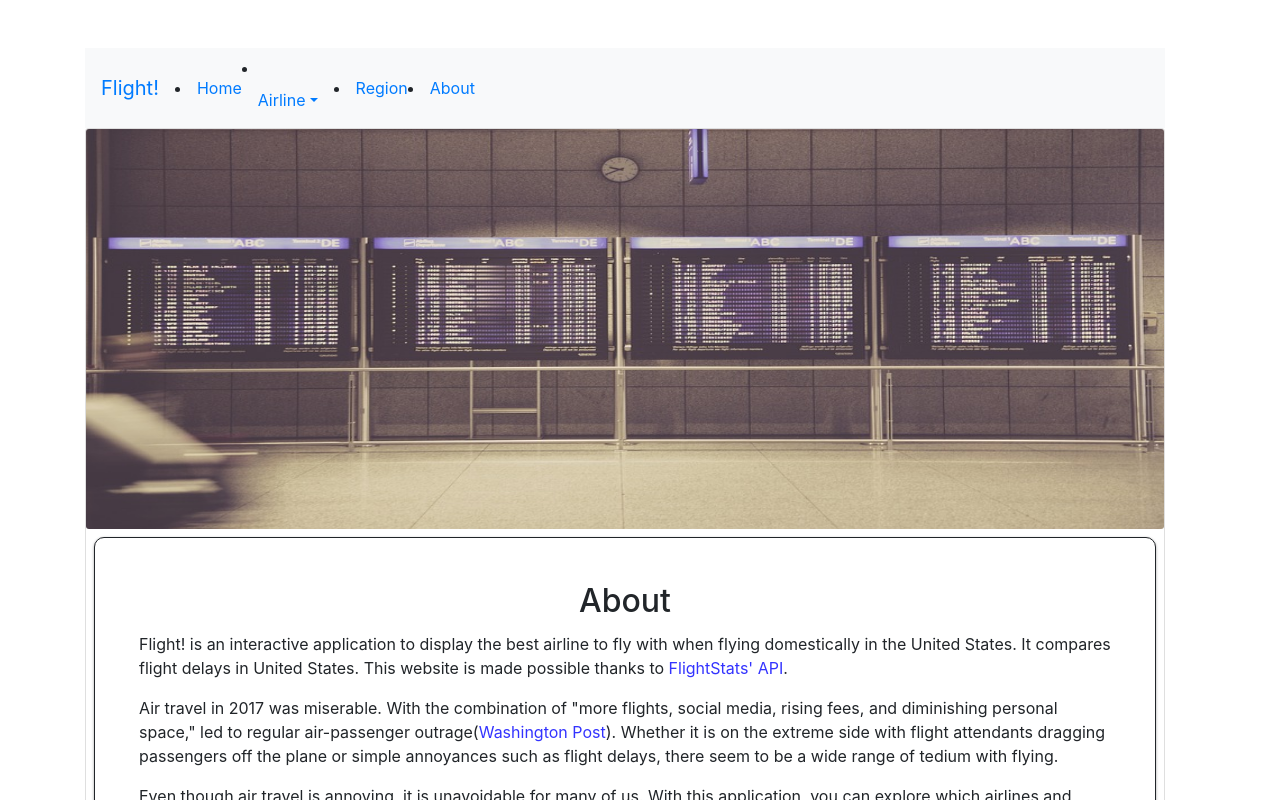
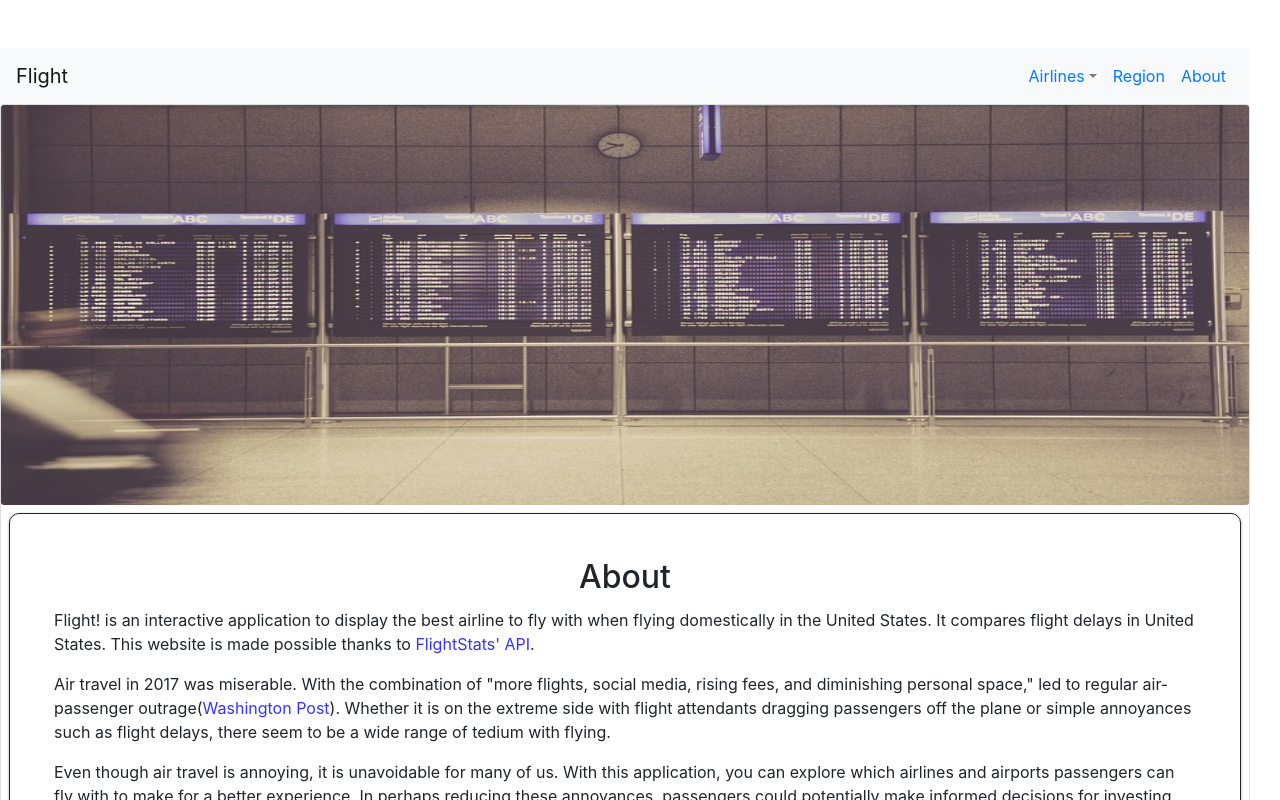
Before and after one commit to info340b-a18/react-project-flights, a React (Create React App) app: page /#/about in a window 1280 px wide. Shown: the top 800 px of the page. Built offline with nearby package versions, Linux system fonts and the light colour scheme.

Commit message:
nav bar fixes

```diff
--- a/package.json
+++ b/package.json
@@ -4,11 +4,11 @@
   "private": true,
   "dependencies": {
     "bootstrap": "^4.1.3",
+    "canvasjs": "^1.8.1",
     "csvtojson": "^2.0.8",
     "leaflet": "^1.3.4",
     "match-sorter": "^2.3.0",
     "papaparse": "^4.6.2",
-    "canvasjs": "^1.8.1",
     "react": "^16.6.3",
     "react-canvas": "^1.3.0",
     "react-canvas-js": "^1.0.0",
@@ -17,8 +17,8 @@
     "react-router-dom": "^4.3.1",
     "react-scripts": "2.1.1",
     "react-table": "^6.8.6",
-    "save": "^2.3.2",
-    "reactstrap": "^6.5.0"
+    "reactstrap": "^6.5.0",
+    "save": "^2.3.2"
   },
   "scripts": {
     "start": "react-scripts start",
--- a/src/About.js
+++ b/src/About.js
@@ -1,17 +1,8 @@
 import React, { Component } from 'react';
 import './Homepage.css'
 import airport from './img/airport.jpeg';
-import { Card, CardDeck, CardText, CardBody,
-    CardTitle, CardImg, CardImgOverlay, Button } from 'reactstrap';
-    import {
-        Navbar,
-        Header,
-        Collapse,
-        NavbarToggle,
-        NavbarBrand,
-        Nav,
-        NavItem
-     } from 'reactstrap';
+import { Card, CardText, CardBody,
+    CardTitle, CardImg} from 'reactstrap';
 
 
 
--- a/src/Airlines.js
+++ b/src/Airlines.js
@@ -68,12 +68,17 @@ export class Airlines extends Component {
       filterAll: true // Custom cell components!
     }]
     return (
+      <div>
+        <div>
+          You can click on the column name to do ascending or descending sort.
+        </div>
         < ReactTable
           data={data}
           filterable
           defaultFilterMethod={(filter, row) =>
             String(row[filter.id]) === filter.value}
           columns={columns}
-      />)
+        />
+      </div>)
   }
 }
--- a/src/App.js
+++ b/src/App.js
@@ -20,41 +20,53 @@ import {
 } from 'reactstrap';
 
 export class App extends Component {
+  constructor(props) {
+    super(props);
+    this.toggle = this.toggle.bind(this);
+    this.state = {
+      isOpen: false
+    };
+
+  }
+
+  toggle() {
+    this.setState({
+      isOpen: !this.state.isOpen
+    });
+  };
+
+
   render() {
     return (
-
-      <div className="container">
-
       <Router>
-          <div className="container">
-            <Navbar color="light" fixed-top expand="lg">
-              <NavbarBrand href="/">Flight!</NavbarBrand>
-              <NavItem>
-                <Link to="/">Home</Link>
-              </NavItem>
+        <div>
+          <Navbar color="light" light expand="md">
+            <NavbarBrand href="/">Flight</NavbarBrand>
+            <NavbarToggler onClick={this.toggle} />
+            <Collapse isOpen={this.state.isOpen} navbar>
+              <Nav className="ml-auto" navbar>
               <UncontrolledDropdown nav inNavbar>
                   <DropdownToggle nav caret>
-                  <Link to="/Airlines">Airline</Link>
+                  <Link to="/Airlines">Airlines</Link>
                 </DropdownToggle>
                   <DropdownMenu right>
                     <DropdownItem>
-                    Option 1
+                    <Link to="/Airlines">Table</Link>
                   </DropdownItem>
                     <DropdownItem>
-                    Option 2
-                  </DropdownItem>
-                  <DropdownItem divider />
-                  <DropdownItem>
-                    Reset
+                    <Link to="/Airlines">Table</Link>
                   </DropdownItem>
                   </DropdownMenu>
                 </UncontrolledDropdown>
                 <NavItem>
-                <Link to="/Region">Region</Link>
+                  <NavLink><Link to="/Region">Region</Link></NavLink>
                 </NavItem>
                 <NavItem>
-                <Link to="/About">About</Link>
+                  <NavLink><Link to="/about">About</Link></NavLink>
                 </NavItem>
+
+              </Nav>
+            </Collapse>
           </Navbar>
           <Route exact path="/" component={Homepage} />
           <Route path="/Airlines" component={Airlines} />
@@ -62,11 +74,9 @@ export class App extends Component {
           <Route path="/about" component={About} />
         </div>
       </Router>
-
-
-      </div>
     )
   }
+
 }
 
 
--- a/src/Homepage.js
+++ b/src/Homepage.js
@@ -1,36 +1,31 @@
 import React, { Component } from 'react';
 import './Homepage.css'
 import airport from './img/airport.jpeg';
-import { Card, CardDeck, CardText, CardBody,
-    CardTitle, CardImg, CardImgOverlay, Button } from 'reactstrap';
 import {
-        Navbar,
-        Header,
-        Collapse,
-        NavbarToggle,
-        NavbarBrand,
-        Nav,
-        NavItem
+    Card, CardText, CardBody,
+    CardTitle, CardImg, CardImgOverlay, Button
 } from 'reactstrap';
 
 
 
+
 export class Homepage extends Component {
+
     render() {
-        return(
+        return (
             <div>
                 <Card>
-            <CardImg top width="100%" className ="card-img" src={airport} alt="" />
+                    <CardImg top width="100%" className="card-img" src={airport} alt="" />
                     <CardImgOverlay><h1 id="dashboard">Flight! Dashboard</h1></CardImgOverlay>
                     <CardBody>
                         <div className="box">
                             <CardBody>
                                 <CardTitle><h2>Airlines</h2></CardTitle>
-                        <CardText><p>he airlines tab displays basic statistical descriptions as well as some
+                                <CardText><p>The airlines tab displays basic statistical descriptions as well as some
                                 graphics to display information comparing each airline. You can select
                         flights depending on origin and destination of the flight.</p>
                                 </CardText>
-                            <Button color="#003459" className="button" href="/Airlines">Airlines</Button>
+                                <Button color="#003459" className="button" href="/Airlines">Airlines</Button>{' '}
                             </CardBody>
                         </div>
                         <div className="box">
@@ -39,7 +34,7 @@ export class Homepage extends Component {
                                 <CardText><p>The region tab display the relation between origin airport and delays.
                         It also displays each airline's routes.</p>
                                 </CardText>
-                            <Button color="#003459" className="button" href="#">Region</Button>
+                                <Button color="#003459" className="button" href="#">Region</Button>{' '}
                             </CardBody>
                         </div>
                     </CardBody>
```
Also changed, not shown: src/region/markers.js (deleted, +0 -14 lines), src/Homepage.css (line endings or trailing spaces), 1 other file (tests, documents, lock files or other folders). Lines whose indentation alone changed are shown as unchanged.
